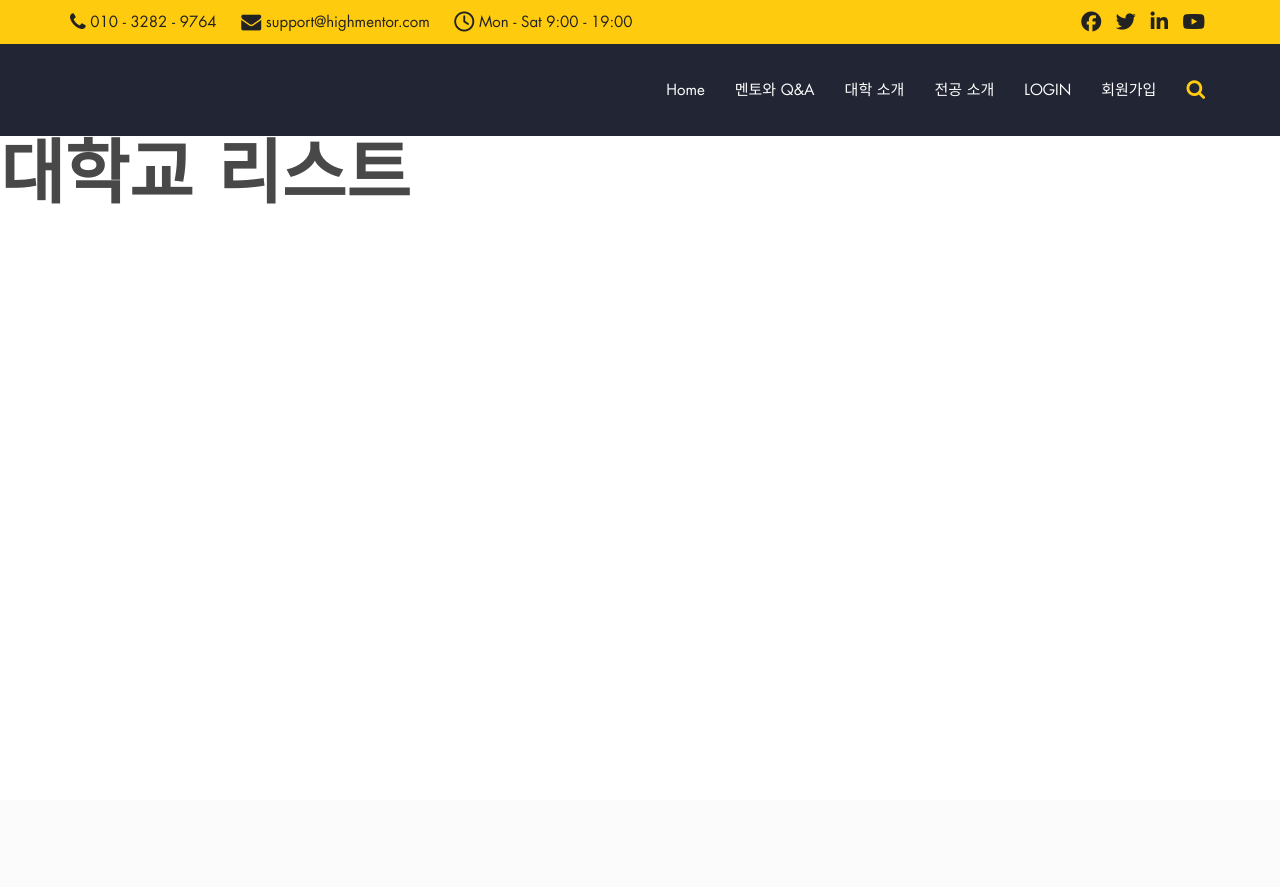
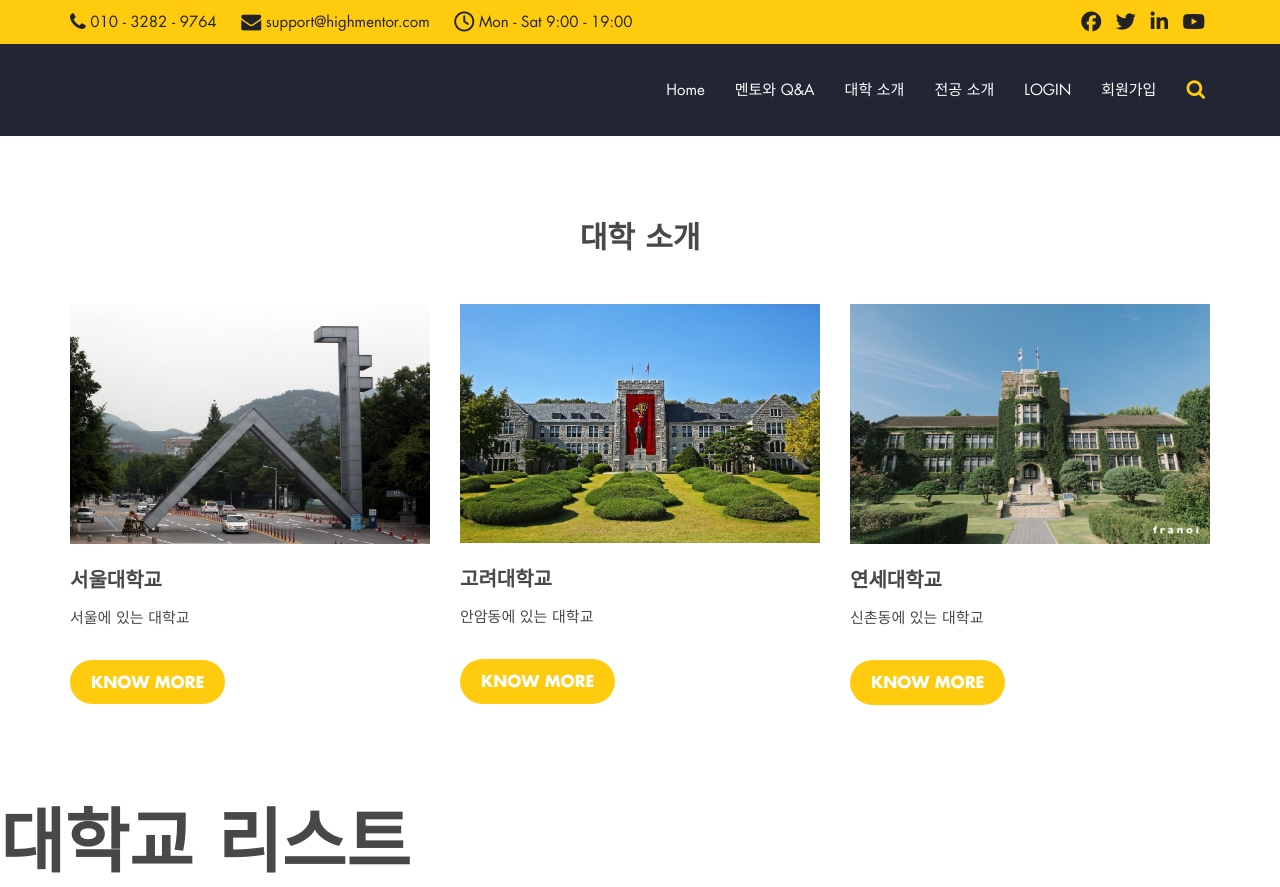
Before and after one commit to highmentor/high_mento, a Django app: page /uni_infor/ in a window 1280 px wide. Before the commit the page ends 204 px from the top, so only its background shows below. Run offline with Django 3.2, Linux system fonts and the light colour scheme; data that the repository does not hold is empty; some libraries are stand-ins or nearby versions.

Commit message:
12.03 13:52

```diff
--- a/uni_infor/admin.py
+++ b/uni_infor/admin.py
@@ -1,6 +1,7 @@
 from django.contrib import admin
-from .models import University, University_review, University_major_data
+from .models import University, University_review
+# University_major_data
 # Register your models here.
 admin.site.register(University)
 admin.site.register(University_review)
-admin.site.register(University_major_data)
+# admin.site.register(University_major_data)
--- a/uni_infor/forms.py
+++ b/uni_infor/forms.py
@@ -18,9 +18,9 @@ class ReviewForm(forms.ModelForm):
     rating2 = forms.ChoiceField(choices=CHOICE_RATING, widget=forms.RadioSelect())
     rating3 = forms.ChoiceField(choices=CHOICE_RATING, widget=forms.RadioSelect())
     # 빼버리면 셀렉트바가 나오는데 widget으로 라디오버튼쓰겠다고 얘기해준다.
-    major_arr = [('language','언어/문학'), ('human','인문학'), ('a','경영/경제'), ('l', '법학'), ('sc','사회과학'),('e', '교육'), ('aa','농림/수산'), ('clse','화학/생명/과학/환경'),
-                        ('domestic', '생활과학'), ('math', '수학/물리/천문/지구'), ('nursing', '간호'), ('sanitation', '보건'), ('weed', '약학'), ('medical', '의료예과'), ('educa','교육'), ('elatric','전기/전자/컴퓨터'),
-                        ('construction', '건설'), ('industial', '산업/안전'), ('ingredient', '재료'), ('mechanic','기계'), ('chemical_eng', '화공/고분자/에너지'), ('eng_edu', '공학교육'), ('dacne', '무용/체육'), ('acting', '연극/영화'), ('application_art', '응용예술'), ('art','미술'), ('music', '음악'), ('medical', '의료')]
+    major_arr = [('언어/문학','언어/문학'), ('인문학','인문학'), ('경영/경제','경영/경제'), ('법학', '법학'), ('사회과학','사회과학'),('교육', '교육'), ('농림/수산','농림/수산'), ('화학/생명/과학/환경','화학/생명/과학/환경'),
+                ('생활과학', '생활과학'), ('수학/물리/천문/지구', '수학/물리/천문/지구'), ('간호', '간호'), ('sanitation', '보건'), ('약학', '약학'), ('의료예과', '의료예과'), ('교육','교육'), ('전기/전자/컴퓨터','전기/전자/컴퓨터'),
+                ('건설', '건설'), ('산업/안전', '산업/안전'), ('재료', '재료'), ('기계','기계'), ('화공/고분자/에너지', '화공/고분자/에너지'), ('공학교육', '공학교육'), ('무용/체육', '무용/체육'), ('연극/영화', '연극/영화'), ('응용예술', '응용예술'), ('미술','미술'), ('음악', '음악'), ('의료', '의료')]
     major = forms.ChoiceField(choices=major_arr)
     # major = models.CharField(max_length=20, choices=major_list)
     # major = forms.ModelChoiceField(queryset=None)
--- a/uni_infor/templates/uni_infor/university_list.html
+++ b/uni_infor/templates/uni_infor/university_list.html
@@ -1,18 +1,50 @@
 {% extends 'base.html' %}
+{% load staticfiles %}
+{% block content %}
+<section id="services">
+            <div class="container">
+                <h2>대학 소개</h2>
+                <div class="row">
+                    <div class="col-md-4">
+                        <div class="service_item">
+                            <img src="{% static 'images/SNU.jpg' %}" alt="" />
+                            <h3>서울대학교</h3>
+                            <p>서울에 있는 대학교</p>
+                            <a href="#services" class="btn know_btn">know more</a>
+                        </div>
+                    </div>
+                    <div class="col-md-4">
+                        <div class="service_item">
+                            <img src="{% static 'images/korea.jpg' %}" alt=" " />
+                            <h3>고려대학교</h3>
+                            <p>안암동에 있는 대학교</p>
+                            <a href="#services" class="btn know_btn">know more</a>
+                        </div>
+                    </div>
+                    <div class="col-md-4">
+                        <div class="service_item">
+                            <img src="{% static 'images/ys.jpg' %}" alt=" " />
+                            <h3>연세대학교</h3>
+                            <p>신촌동에 있는 대학교</p>
+                            <a href="#services" class="btn know_btn">know more</a>
+                        </div>
+                    </div>
+                </div>
+            </div>
+        </section><!-- Services end -->
 
-{% block content %}
 
 <h1> 대학교 리스트</h1>
 
-<ul>
-    {% for university in university_list %}
-    <li>
+<!--<ul>-->
+<!--    {% for university in university_list %}-->
+<!--    <li>-->
 
-        <a href="{% url 'universities:detail' pk=university.pk %}"> {{ university.uni_id }} </a>
-    </li>
-    {% endfor %}
+<!--        <a href="{% url 'universities:detail' pk=university.pk %}"> {{ university.uni_id }} </a>-->
+<!--    </li>-->
+<!--    {% endfor %}-->
 
 
-</ul>
+<!--</ul>-->
 
 {% endblock %}
--- a/uni_infor/templates/uni_infor/university_review_form.html
+++ b/uni_infor/templates/uni_infor/university_review_form.html
@@ -18,7 +18,7 @@
         </p>
 
         <p>
-            내용: {{form.content}}
+            장단점 : {{form.content}}
         </p>
     </div>
     <div style="margin-top:0px">
@@ -58,7 +58,7 @@
     </div>
 
     <br><br>
-    <input type="submit" value="Submit"/>
+    <input type="submit" value="등록하기"/>
 </form>
 
 {% endblock %}
--- a/uni_infor/views.py
+++ b/uni_infor/views.py
@@ -1,5 +1,6 @@
 from django.shortcuts import render
-from .models import University, University_review, University_major_data
+from .models import University, University_review
+#University_major_data
 from django.db import models
 from django.views.generic import ListView, CreateView, DetailView, UpdateView, DeleteView
 from .forms import ReviewForm
```
Also changed, not shown: uni_infor/models.py (+11 -7 lines), uni_infor/templates/uni_infor/university_detail.html (+42 -13 lines), static/images/SNU.jpg (added), static/images/about-bg.jpg (renamed from images/about-bg.jpg), static/images/hi.jpg (renamed from images/hi.jpg), static/images/korea.jpg (added), static/images/logo.png (renamed from images/logo.png), static/images/yeonsei.jpg (added), static/images/yonsei.jpg (added), static/images/ys.jpg (added), uni_infor/migrations/0004_auto_20181203_0421.py (added), uni_infor/migrations/0005_university_review_major.py (added), uni_infor/migrations/0006_auto_20181203_0433.py (added), uni_infor/migrations/0007_auto_20181203_0437.py (added), 1 more files.
